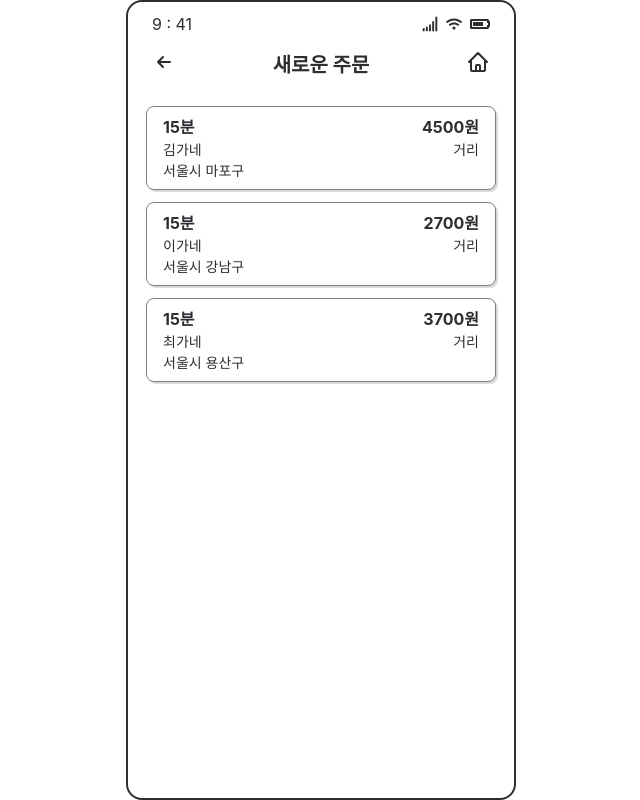
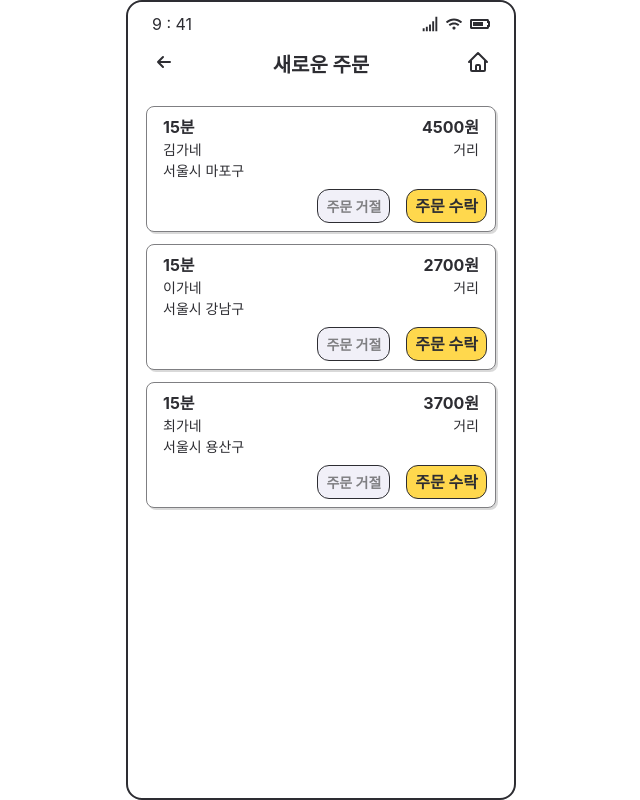
Before and after one commit to Dakdol/BaeBlock, a React (Create React App) app: page /store/newlist in a window 1280 px wide. Shown: the whole page, without its empty margins (319-959 px from the left). Built offline with nearby package versions, Linux system fonts and the light colour scheme.

Commit message:
주문 수락 버튼

```diff
--- /dev/null
+++ b/src/components/Store_orderList.jsx
@@ -0,0 +1,37 @@
+import testDB from '../db/testDB.json';
+
+export const StoreOrderList = () => {
+  // 리스트 선택 시 고를 수 있는 기능
+
+  return (
+    <div className='flex flex-col '>
+      {testDB.customer.map((v, i) => (
+        <div
+          key={i}
+          className='bg-white w-[350px] mb-3 rounded-lg border-[1.5px] border-darkGray solid-shadow'>
+          <div className='px-4 py-2'>
+            <div className='flex justify-between font-bold'>
+              <div>15분</div>
+              <div>{testDB.customer[i].deliveryFee * 2 + testDB.customer[i].deliveryTip}원</div>
+            </div>
+            <div className='text-caption'>
+              <div className='flex justify-between'>
+                {testDB.store[i].storeName}
+                <span className='ml-8'>거리</span>
+              </div>
+              <div className='flex'>{testDB.store[i].address}</div>
+            </div>
+          </div>
+          <div className='flex justify-end gap-4 mb-2 mr-2'>
+            <button className='bg-lightGray px-2 py-1 rounded-xl font-bold border-[1.5px] border-black text-caption text-darkGray'>
+              주문 거절
+            </button>
+            <button className='bg-lightYellow px-2 py-1 rounded-xl font-bold border-[1.5px] border-black'>
+              주문 수락
+            </button>
+          </div>
+        </div>
+      ))}
+    </div>
+  );
+};
--- a/src/pages/rider_newList.jsx
+++ b/src/pages/rider_newList.jsx
@@ -1,4 +1,4 @@
-import React, { useRef, useState } from 'react';
+import React, { useState } from 'react';
 import { RiderOrderList } from '../components/Rider_orderList';
 import { Link } from 'react-router-dom';
 
--- a/src/pages/store_newList.jsx
+++ b/src/pages/store_newList.jsx
@@ -1,5 +1,5 @@
 import React from 'react';
-import { RiderOrderList } from '../components/Rider_orderList';
+import { StoreOrderList } from '../components/Store_orderList';
 
 export const StoreNewList = () => {
   return (
@@ -11,7 +11,7 @@ export const StoreNewList = () => {
         </div>
       </div>
       <div className='flex flex-col justify-center items-center mt-14'>
-        <RiderOrderList />
+        <StoreOrderList />
       </div>
     </div>
   );
```
